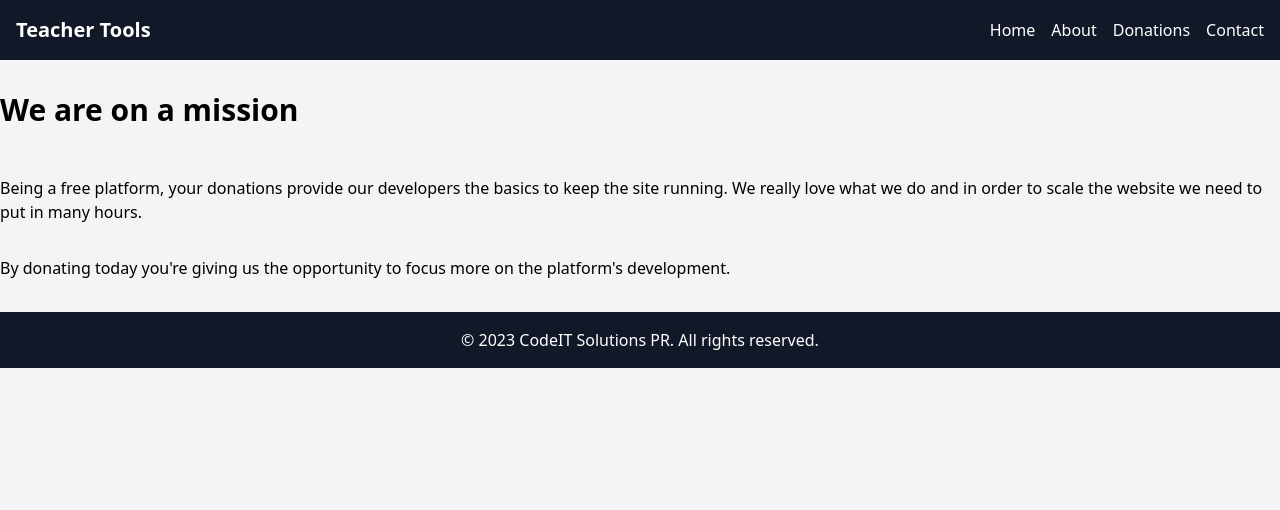
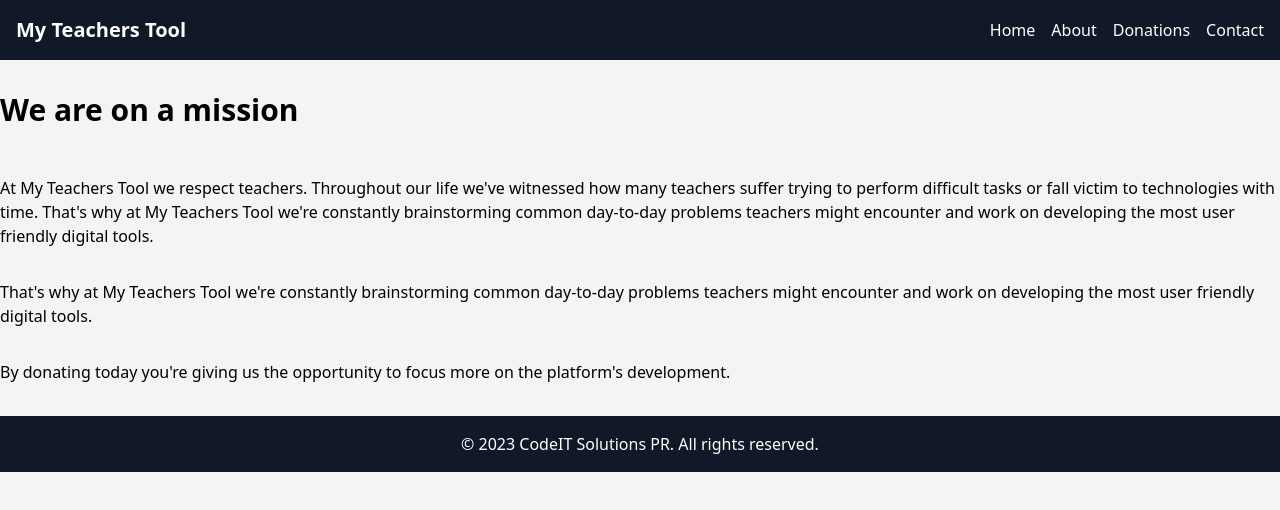
Before and after one commit to celicasti9/teacher_tool, a plain HTML site: page about.html in a window 1280 px wide. Drawn offline with nearby package versions, Linux system fonts and the light colour scheme; a script that the page names is missing.

```diff
--- a/about.html
+++ b/about.html
@@ -1,7 +1,7 @@
 <!DOCTYPE html>
 <html>
 <head>
-  <title>Donate</title>
+  <title>My Teachers Tool | About</title>
   <scripttype="text/javascript"
 src="https://ajax.googleapis.com/ajax/libs/jquery/1.8.0/jquery.min.js"></script>
 <script type="text/javascript"
@@ -13,7 +13,7 @@
 <body class="bg-gray-100">
   <nav class="bg-gray-900 py-4">
     <div class="container mx-auto px-4 flex justify-between items-center">
-      <h1 class="text-xl text-white font-bold">Teacher Tools</h1>
+      <h1 class="text-xl text-white font-bold">My Teachers Tool</h1>
       <ul class="flex space-x-4">
         <li><a href="index.html" class="text-white hover:text-gray-300">Home</a></li>
         <li><a href="#" class="text-white hover:text-gray-300">About</a></li>
@@ -36,7 +36,19 @@
   </div>
 
   <div class="container mx-auto mt-8">
-    <p>Being a free platform, your donations provide our developers the basics to keep the site running. We really love what we do and in order to scale the website we need to put in many hours.</p>
+    <p>At My Teachers Tool we respect teachers. Throughout our life we've witnessed how many
+      teachers suffer trying to perform difficult tasks or fall victim to technologies with time.
+
+    That's why at My Teachers Tool we're constantly brainstorming common day-to-day
+  problems teachers might encounter and work on developing the most user friendly digital tools.</p>
+
+  </div>
+
+  <div class="container mx-auto mt-8">
+    <p>
+      That's why at My Teachers Tool we're constantly brainstorming common day-to-day
+    problems teachers might encounter and work on developing the most user friendly digital tools.
+    </p>
   </div>
 
   <div class="container mx-auto mt-8">
```
Also changed, not shown: donate.html (+5 -4 lines), index.html (+2 -2 lines).
